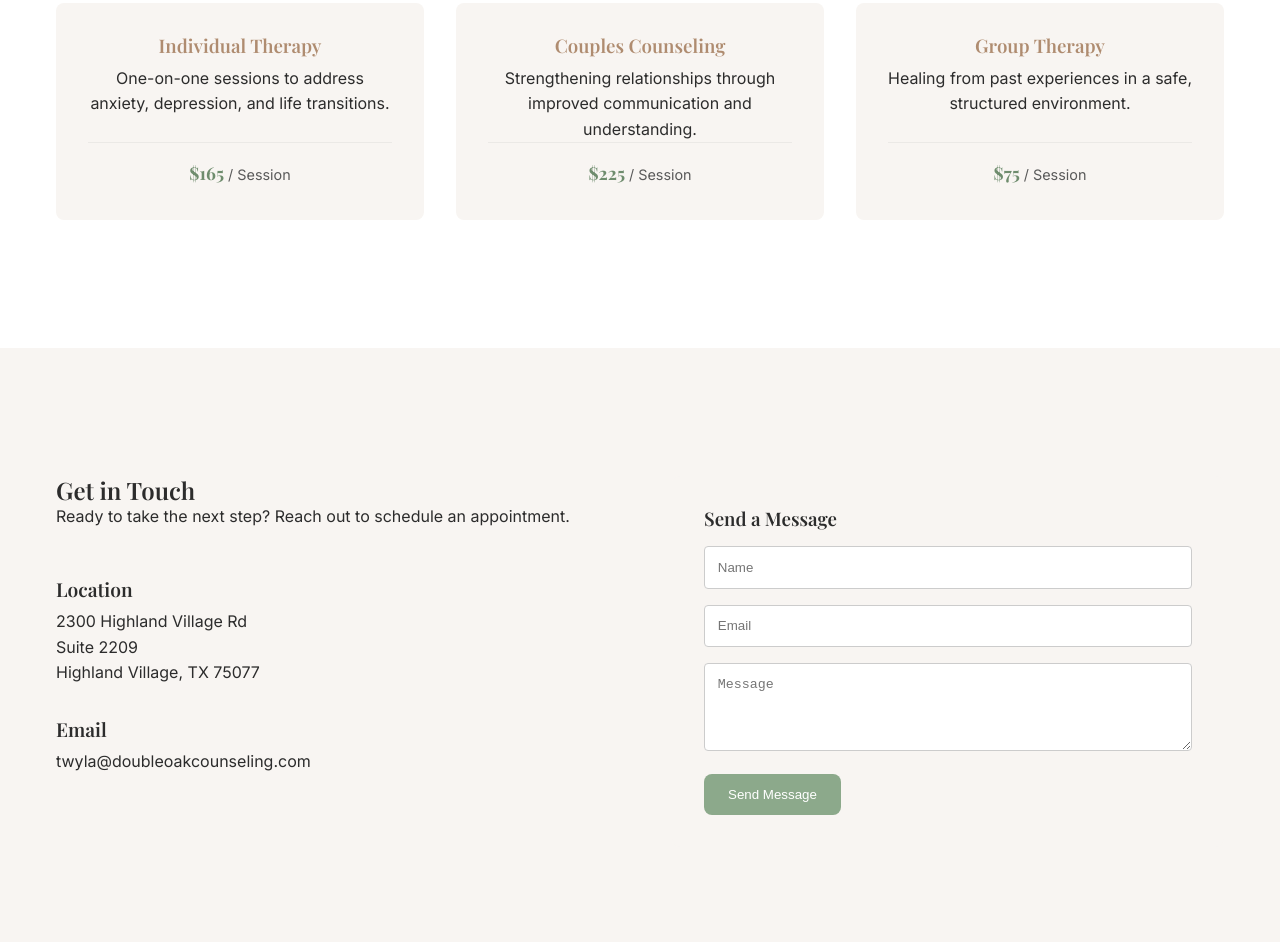
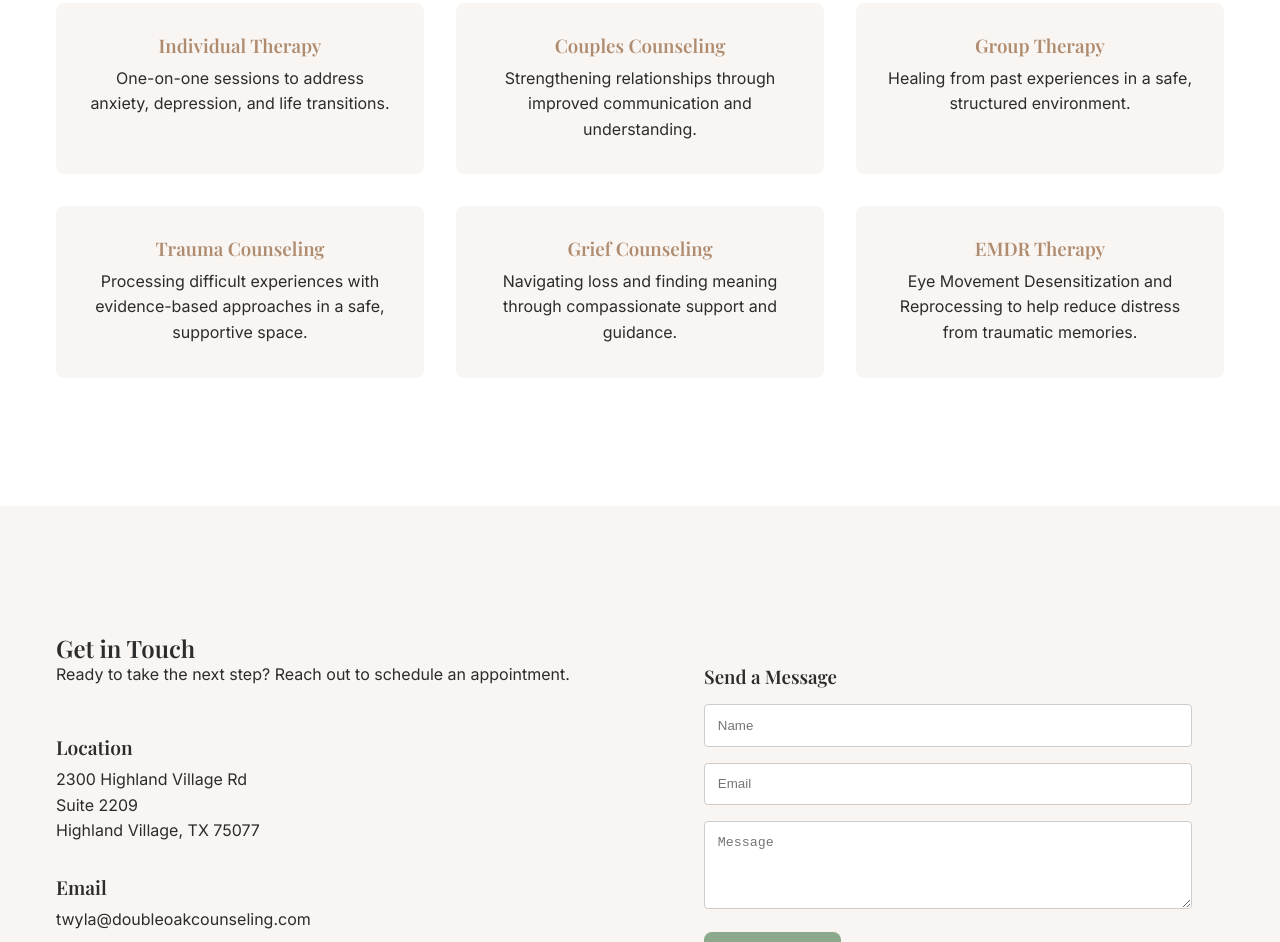
Before and after one commit to david-axelson/counseling-website, a website built with Vite: page index.html in a window 1280 px wide. Shown: the part 1723-2665 px from the top of the page. Built offline with nearby package versions, Linux system fonts and the light colour scheme; a web font is replaced by a local one.

Commit message:
Update service card descriptions for Trauma Counseling, Grief Counseling, and EMDR Therapy

```diff
--- a/index.html
+++ b/index.html
@@ -133,23 +133,26 @@
           <div class="service-card">
             <h3>Individual Therapy</h3>
             <p>One-on-one sessions to address anxiety, depression, and life transitions.</p>
-            <div class="service-price">
-              <span class="price-amount">$165</span> <span class="price-label">/ Session</span>
-            </div>
           </div>
           <div class="service-card">
             <h3>Couples Counseling</h3>
             <p>Strengthening relationships through improved communication and understanding.</p>
-            <div class="service-price">
-              <span class="price-amount">$225</span> <span class="price-label">/ Session</span>
-            </div>
           </div>
           <div class="service-card">
             <h3>Group Therapy</h3>
             <p>Healing from past experiences in a safe, structured environment.</p>
-            <div class="service-price">
-              <span class="price-amount">$75</span> <span class="price-label">/ Session</span>
-            </div>
+          </div>
+          <div class="service-card">
+            <h3>Trauma Counseling</h3>
+            <p>Processing difficult experiences with evidence-based approaches in a safe, supportive space.</p>
+          </div>
+          <div class="service-card">
+            <h3>Grief Counseling</h3>
+            <p>Navigating loss and finding meaning through compassionate support and guidance.</p>
+          </div>
+          <div class="service-card">
+            <h3>EMDR Therapy</h3>
+            <p>Eye Movement Desensitization and Reprocessing to help reduce distress from traumatic memories.</p>
           </div>
         </div>
       </div>
```
